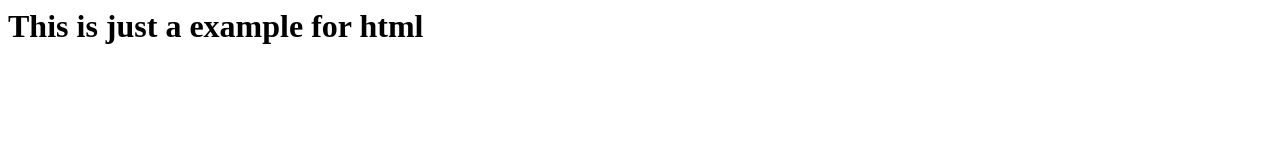
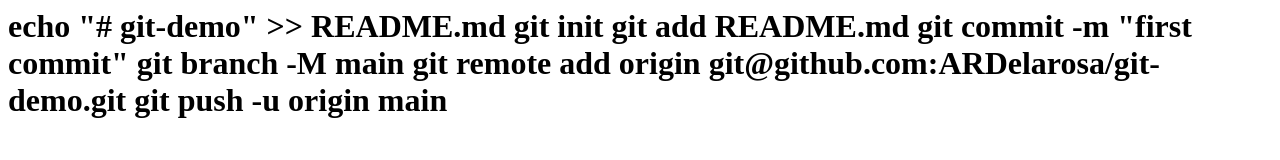
Before and after one commit to ARDelarosa/git-demo, a plain HTML site: page index.html in a window 1280 px wide. Drawn offline with Linux system fonts and the light colour scheme.

Commit message:
added new repo CLI msg

```diff
--- a/index.html
+++ b/index.html
@@ -1,7 +1,16 @@
 <html>
     <body>
        <h1>
-        <p> This is just a example for html</p>
+        <p>
+            echo "# git-demo" >> README.md
+            git init
+            git add README.md
+            git commit -m "first commit"
+            git branch -M main
+            git remote add origin git@github.com:ARDelarosa/git-demo.git
+            git push -u origin main
+
+        </p>
        </h1>
     </body>
 </html>
```
